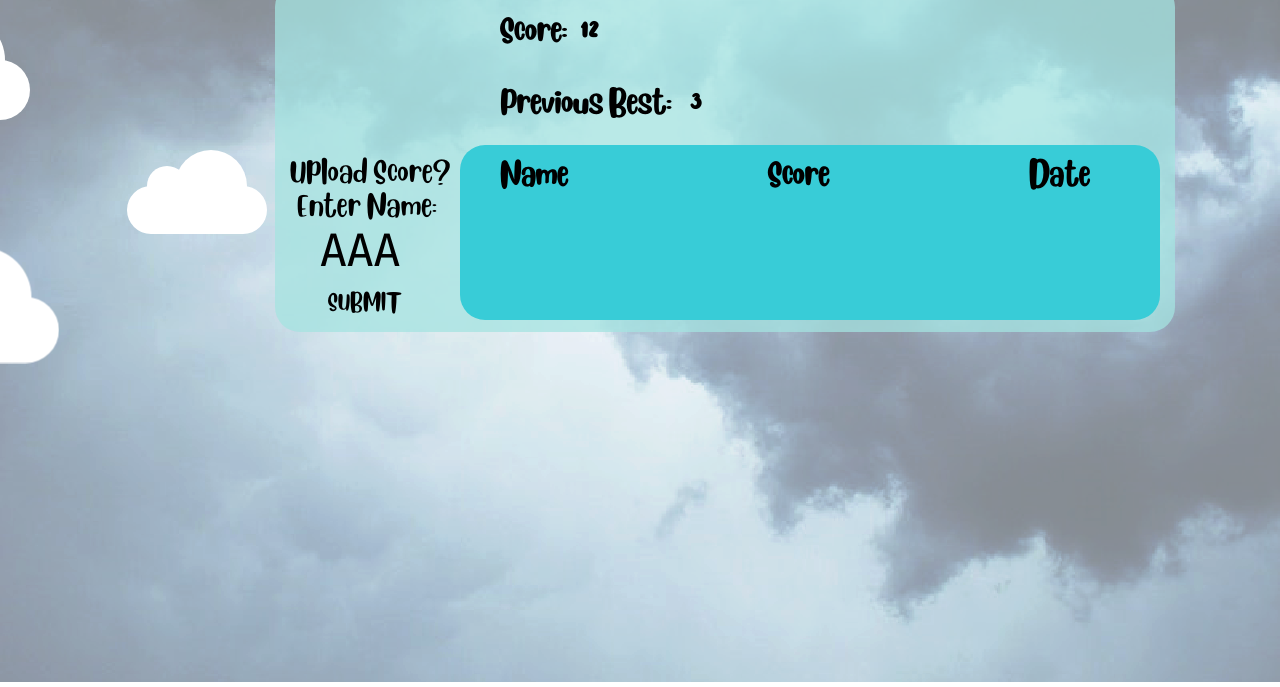
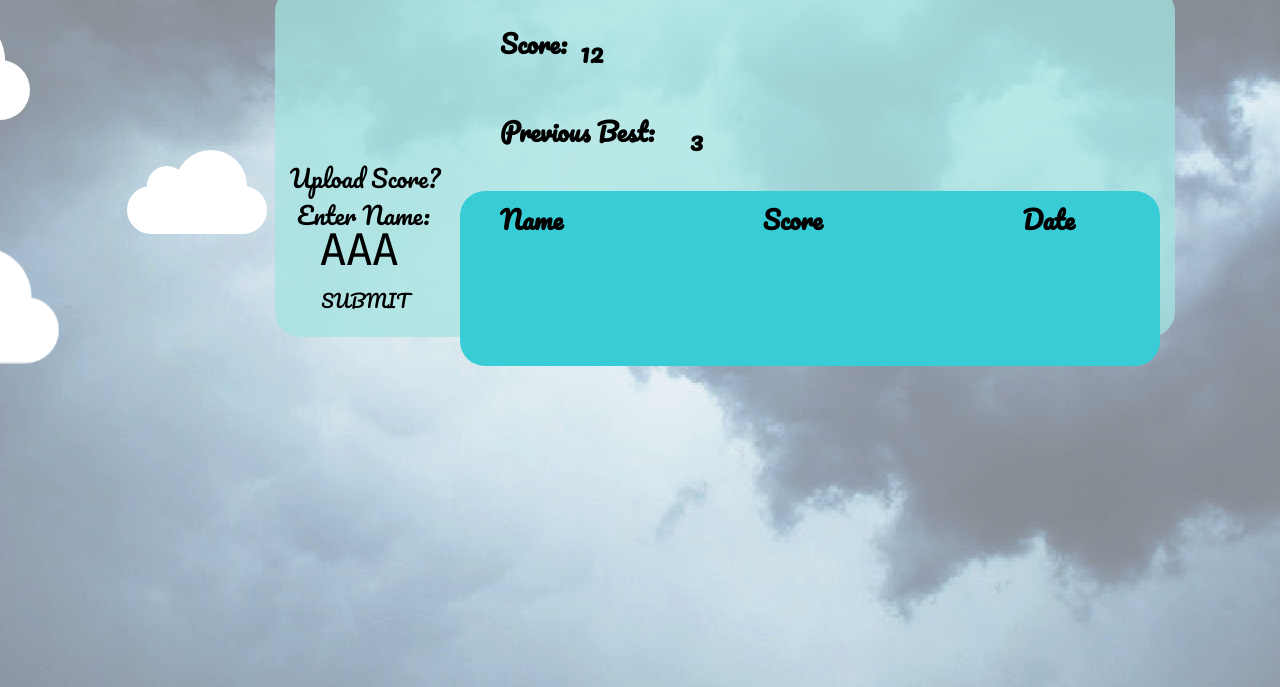
Before and after one commit to SWEGroup5CloudGame/CloudGame, a plain HTML site: page index.html in a window 1280 px wide. Shown: the part 260-947 px from the top of the page. Drawn offline with Linux system fonts and the light colour scheme; no server answers; a web font is replaced by a local one.

Commit message:
font change

```diff
--- a/scorestyle.css
+++ b/scorestyle.css
@@ -1,5 +1,6 @@
 @import url('https://fonts.googleapis.com/css2?family=Baloo+2:wght@700&family=Monda&family=Monoton&family=Rubik+Puddles&display=swap');
 @import url('https://fonts.googleapis.com/css?family=Lato:100&display=swap');
+@import url('https://fonts.googleapis.com/css2?family=Pacifico&display=swap');
 @font-face {
     font-family: cutefont;
     src: url(fonts/Blueberry\ .ttf);
@@ -12,7 +13,7 @@
 /* Removes bullet points of the list*/
 *{
     list-style: none;
-    font-family: 'Monda', sans-serif;
+    font-family: 'Pacifico', cursive;
     margin: 0;
     padding: 0;
     box-sizing: border-box;
@@ -45,19 +46,22 @@
 }
 
 .name1, .name2, .name3, .score1, .score2, .score3, .date1, .date2, .date3 {
-    font-family: 'robbiefont';
+    /*font-family: 'robbiefont';*/
+    font-family: 'Pacifico', cursive;
     position: relative;
 }
 
 .pscore{
-    font-family: 'robbiefont';
+    /*font-family: 'robbiefont';*/
+    font-family: 'Pacifico', cursive;
     position: relative;
     top:-35px;
     left: 190px;
 }
 
 .cscore{
-    font-family: 'robbiefont';
+   /*font-family: 'robbiefont';*/
+   font-family: 'Pacifico', cursive;
     position: relative;
     top:-35px;
     left: 80px;
@@ -71,7 +75,8 @@
     display: flex;
     justify-content: center;
     align-items: center;
-    font-family: 'Lato', sans-serif;
+    /*font-family: 'robbiefont';*/
+    font-family: 'Pacifico', cursive;
     z-index: 2;
   }
 
@@ -136,7 +141,8 @@
     color: rgb(0, 0, 0);
     font-size: 18px;
     font-weight: 100;
-    font-family: 'cutefont';
+    /*font-family: 'cutefont';*/
+    font-family: 'Pacifico', cursive;
     outline: none;
   }
 
@@ -159,7 +165,8 @@ input {
 
 .cloudtitle .cloudtext{
     font-size: 55px;
-    font-family: 'cutefont';
+     /*font-family: 'cutefont';*/
+     font-family: 'Pacifico', cursive;
     color: rgb(0, 0, 0);
     position: relative;
     margin:50px 270px;
@@ -281,7 +288,8 @@ body{
 
 .scores {
     top:-600px;
-    font-family: 'cutefont';
+     /*font-family: 'cutefont';*/
+     font-family: 'Pacifico', cursive;
     font-size: 25px;
     font-weight:1000;
     color: black;
@@ -290,12 +298,14 @@ body{
     left: 100%;
 }
 .scores .currentscore{
-    font-family: 'cutefont';
+     /*font-family: 'cutefont';*/
+     font-family: 'Pacifico', cursive;
 
 }
 
 .scores .previousbest{
-    font-family: 'cutefont';
+     /*font-family: 'cutefont';*/
+     font-family: 'Pacifico', cursive;
 
 }
 
@@ -306,7 +316,8 @@ body{
     left: 290px;
     position: relative;
     z-index: 1;
-    font-family: 'cutefont';
+    /*font-family: 'cutefont';*/
+    font-family: 'Pacifico', cursive;
 }
 
 .uploadscore .entername {
@@ -315,7 +326,8 @@ body{
     z-index: 1;
     top: -385px;
     left: 297px;
-    font-family: 'cutefont';
+   /*font-family: 'cutefont';*/
+   font-family: 'Pacifico', cursive;
 }
 /*<div class="uploadscore">
 <div class="promptscore">Upload Score?</div>
@@ -343,7 +355,8 @@ body{
     position: relative;
 
     z-index: 1;
-    font-family: 'cutefont';
+    /*font-family: 'cutefont';*/
+    font-family: 'Pacifico', cursive;
 }
 
 .leaderboard-section ul li{
```
